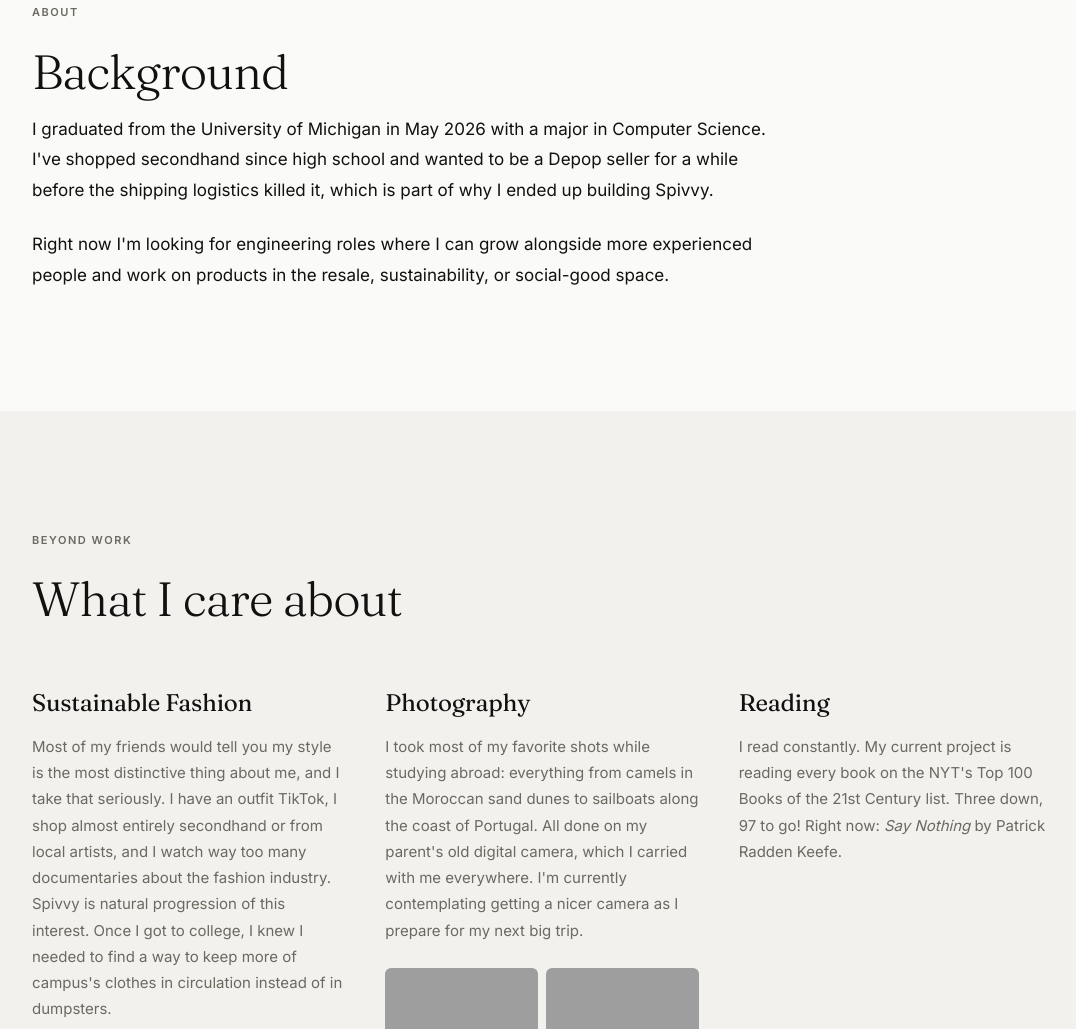
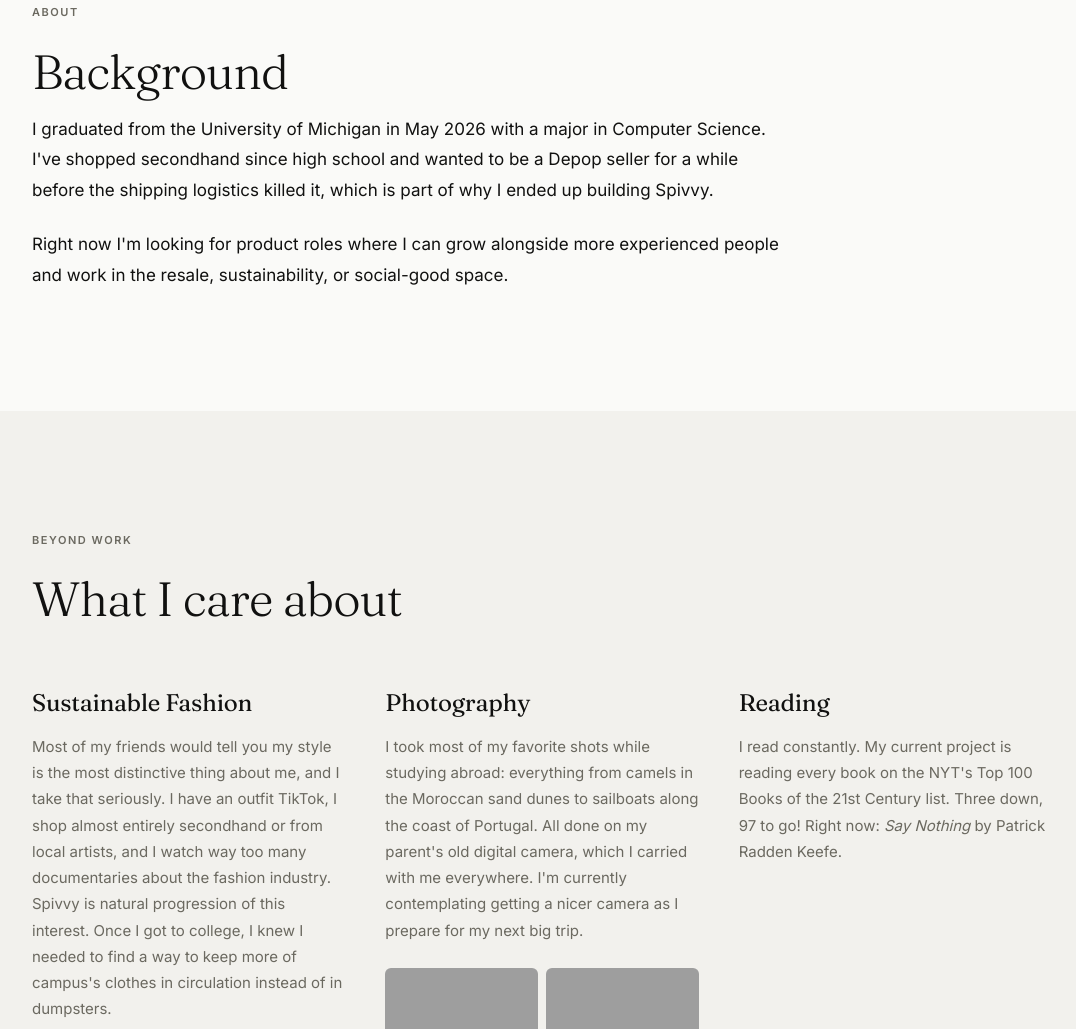
Before and after one commit to taylornlane/taylornlane.github.io, a website: page index.html in a window 1280 px wide. Shown: the part 3484-4513 px from the top of the page, without its empty margins (98-1174 px from the left). Drawn offline with Linux system fonts and the light colour scheme; grey boxes are pictures that could not be loaded.

Commit message:
Update job search focus to product roles

```diff
--- a/index.html
+++ b/index.html
@@ -273,8 +273,8 @@
             it, which is part of why I ended up building Spivvy.
           </p>
           <p>
-            Right now I'm looking for engineering roles where I can grow alongside
-            more experienced people and work on products in the resale, sustainability,
+            Right now I'm looking for product roles where I can grow alongside
+            more experienced people and work in the resale, sustainability,
             or social-good space.
           </p>
         </div>
```
